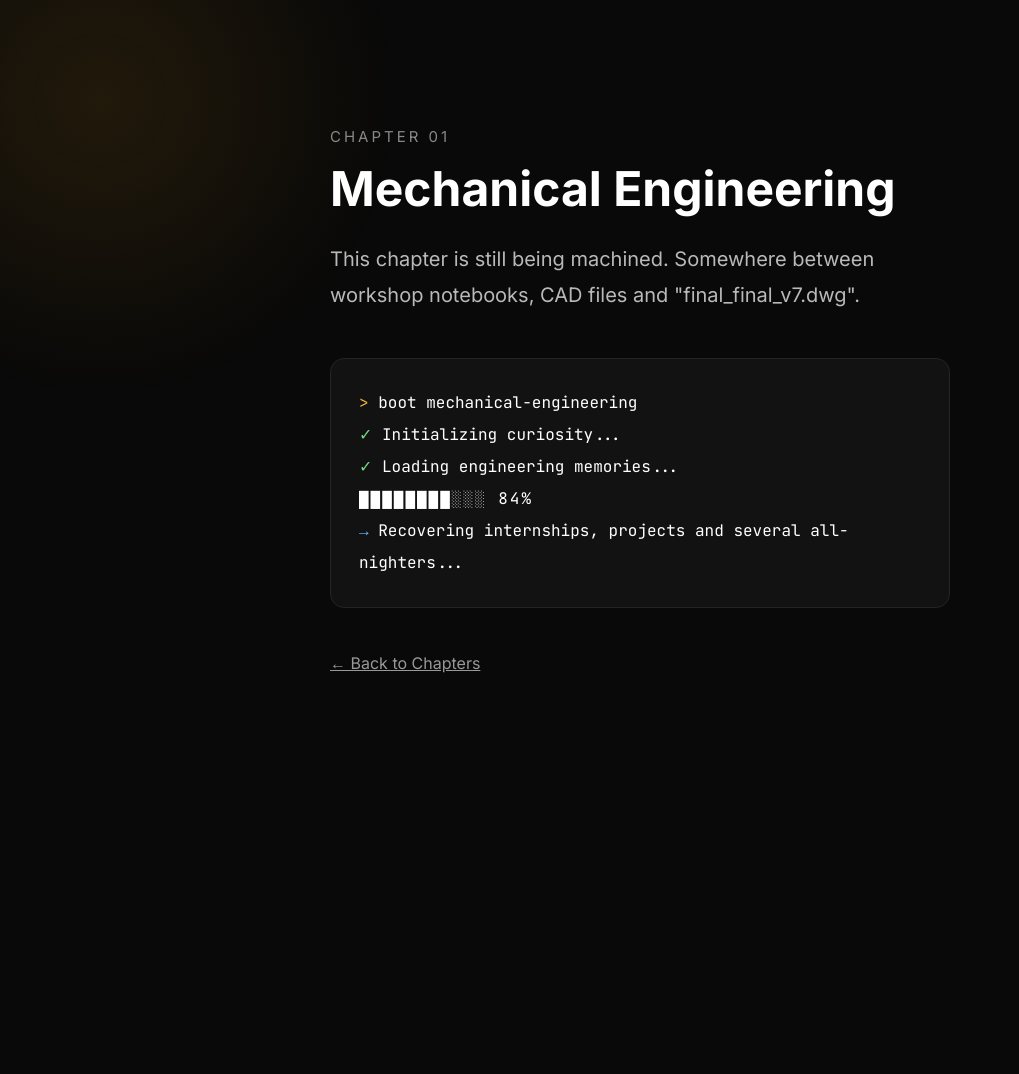
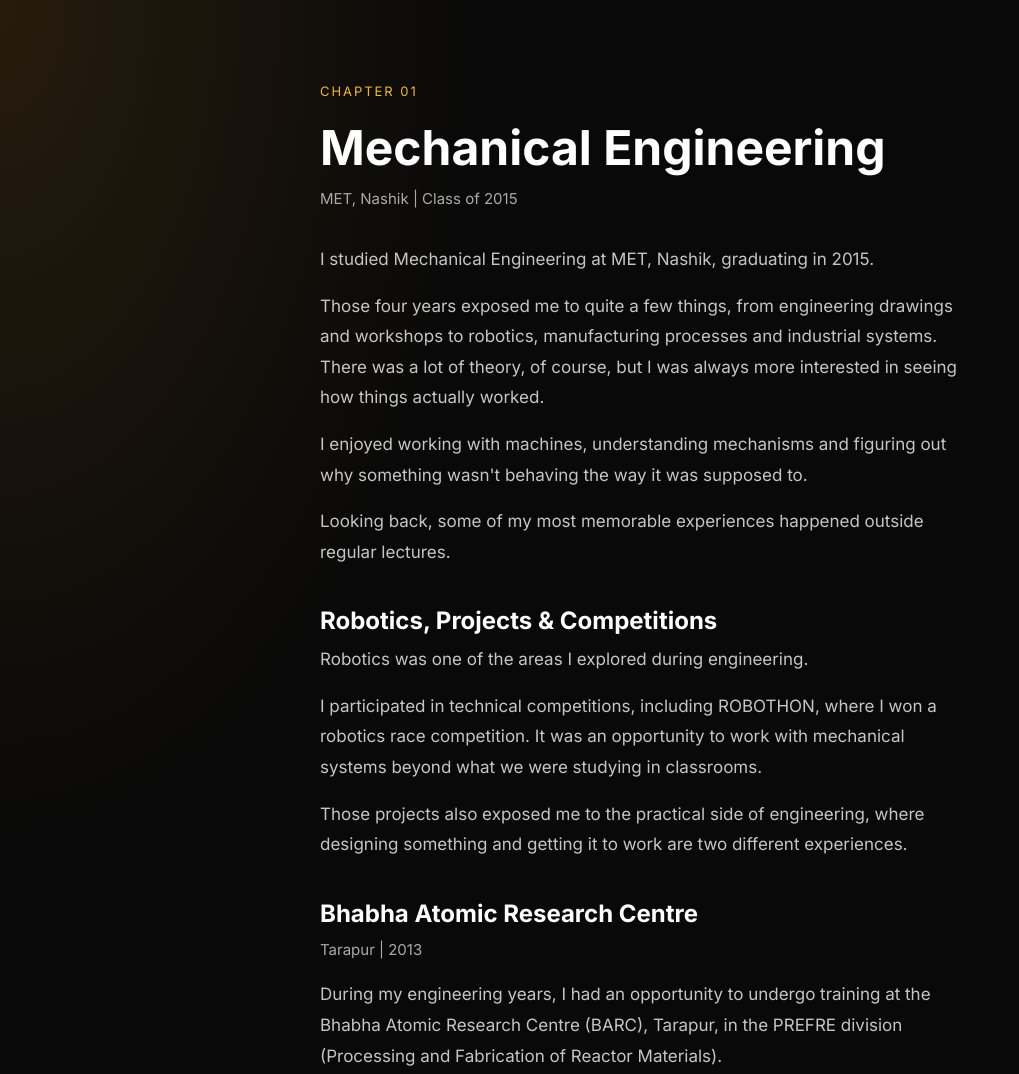
Before and after one commit to raulchinmay/chinmayraul, a plain HTML site: page chapters/mechanical.html in a window 1280 px wide. Shown: the top 1074 px of the page, without its empty margins (0-1019 px from the left). Before the commit the page ends 800 px from the top, so only its background shows below. Drawn offline with Linux system fonts and the light colour scheme.

Commit message:
Publish Mechanical Engineering chapter
Updated the HTML structure and styles for the Mechanical Engineering chapter. Enhanced layout and readability with new sections and improved styling.

```diff
--- a/chapters/mechanical.html
+++ b/chapters/mechanical.html
@@ -1,243 +1,107 @@
 <!DOCTYPE html>
 <html lang="en">
-
 <head>
-
     <meta charset="UTF-8">
     <meta name="viewport" content="width=device-width, initial-scale=1.0">
-
     <title>Mechanical Engineering | Chinmay Raul</title>
-
     <link rel="preconnect" href="https://fonts.googleapis.com">
     <link rel="preconnect" href="https://fonts.gstatic.com" crossorigin>
+    <link href="https://fonts.googleapis.com/css2?family=Inter:wght@400;600;700;800&amp;display=swap" rel="stylesheet">
+    <style>
+        * { box-sizing: border-box; }
+        body {
+            margin: 0;
+            background: radial-gradient(ellipse at top left, #261c0d, transparent 30rem), #090909;
+            color: #c5c5c5;
+            font: 400 1.0625rem/1.8 Inter, sans-serif;
+        }
+        main {
+            max-width: 46rem;
+            margin: 0 auto;
+            padding: clamp(2rem, 7vw, 5rem) clamp(1.25rem, 5vw, 3rem);
+        }
+        header { margin-bottom: 2rem; }
+        h1, h2 { color: #fff; line-height: 1.2; }
+        h1 { margin: .5rem 0; font-size: clamp(2rem, 6vw, 3rem); }
+        h2 { margin: 0 0 .5rem; font-size: clamp(1.25rem, 4vw, 1.5rem); }
+        p { margin: 0 0 1rem; }
+        section { margin-top: 2.5rem; }
+        .chapter-label {
+            color: #f0b63c;
+            font-size: .8125rem;
+            letter-spacing: .15em;
+            text-transform: uppercase;
+        }
+        .metadata { color: #aaa; font-size: .9375rem; }
+        nav {
+            display: flex;
+            flex-wrap: wrap;
+            justify-content: space-between;
+            gap: 1rem;
+            margin-top: 3rem;
+            padding-top: 1.5rem;
+            border-top: 1px solid #333;
+        }
+        a { color: #eee; text-underline-offset: .25em; }
+        a:hover, a:focus-visible { color: #f0b63c; }
+    </style>
+</head>
+<body>
+    <main>
+        <article>
+            <header>
+                <p class="chapter-label">Chapter 01</p>
+                <h1>Mechanical Engineering</h1>
+                <p class="metadata">MET, Nashik | Class of 2015</p>
+            </header>
 
-<link href="https://fonts.googleapis.com/css2?family=Inter:wght@300;400;500;600;700;800&family=JetBrains+Mono:wght@400;600&display=swap" rel="stylesheet">
+            <p>I studied Mechanical Engineering at MET, Nashik, graduating in 2015.</p>
+            <p>Those four years exposed me to quite a few things, from engineering drawings and workshops to robotics, manufacturing processes and industrial systems. There was a lot of theory, of course, but I was always more interested in seeing how things actually worked.</p>
+            <p>I enjoyed working with machines, understanding mechanisms and figuring out why something wasn't behaving the way it was supposed to.</p>
+            <p>Looking back, some of my most memorable experiences happened outside regular lectures.</p>
 
-<style>
+            <section>
+                <h2>Robotics, Projects &amp; Competitions</h2>
+                <p>Robotics was one of the areas I explored during engineering.</p>
+                <p>I participated in technical competitions, including ROBOTHON, where I won a robotics race competition. It was an opportunity to work with mechanical systems beyond what we were studying in classrooms.</p>
+                <p>Those projects also exposed me to the practical side of engineering, where designing something and getting it to work are two different experiences.</p>
+            </section>
 
-*{
-    margin:0;
-    padding:0;
-    box-sizing:border-box;
-}
+            <section>
+                <h2>Bhabha Atomic Research Centre</h2>
+                <p class="metadata">Tarapur | 2013</p>
+                <p>During my engineering years, I had an opportunity to undergo training at the Bhabha Atomic Research Centre (BARC), Tarapur, in the PREFRE division (Processing and Fabrication of Reactor Materials).</p>
+                <p>My work involved studying industrial utility systems, particularly boilers and cooling systems, and understanding their operating principles and efficiency.</p>
+                <p>It was an early exposure to engineering at an industrial scale, where equipment reliability, operating conditions and processes had practical significance.</p>
+            </section>
 
-body{
+            <section>
+                <h2>Bosch India</h2>
+                <p class="metadata">Nashik | 2014-2015</p>
+                <p>I subsequently completed my engineering training at Bosch, Nashik.</p>
+                <p>My work involved studying industrial utility systems, including boilers, chillers and cooling systems, assessing their efficiency and preparing technical reports.</p>
+                <p>It gave me further exposure to how engineering systems operate within a large manufacturing environment.</p>
+            </section>
 
-    background:#090909;
-    color:#ffffff;
+            <section>
+                <h2>Beyond Academics</h2>
+                <p>College wasn't entirely about engineering.</p>
+                <p>I was also involved in technical events, quizzes and sports. Those experiences were another part of my time at MET, alongside the practical work and academic requirements.</p>
+            </section>
 
-    font-family:Inter,sans-serif;
+            <section>
+                <h2>Moving Into Manufacturing</h2>
+                <p>I graduated in 2015 and began my professional career in manufacturing.</p>
+                <p>My first role was at Bharat Flooring &amp; Tiles, where I became involved in production processes, quality systems and operational improvements.</p>
+                <p>The transition from studying manufacturing to working in an actual production environment gave me a much closer view of what happens on a factory floor.</p>
+                <p>That became the next chapter of my career.</p>
+            </section>
+        </article>
 
-    display:flex;
-    justify-content:center;
-    align-items:center;
-
-    min-height:100vh;
-
-    overflow:hidden;
-
-}
-
-body::before{
-
-    content:"";
-
-    position:fixed;
-
-    width:600px;
-    height:600px;
-
-    left:-200px;
-    top:-200px;
-
-    background:radial-gradient(circle,#b67b1525 0%,transparent 70%);
-
-}
-
-.container{
-
-    width:100%;
-    max-width:620px;
-
-    position:relative;
-    z-index:5;
-
-}
-
-.small{
-
-    color:#888;
-
-    font-size:15px;
-
-    letter-spacing:3px;
-
-    text-transform:uppercase;
-
-}
-
-h1{
-
-    margin-top:15px;
-
-    font-size:48px;
-
-    line-height:1.15;
-
-}
-
-.description{
-
-    margin-top:25px;
-
-    color:#b9b9b9;
-
-    font-size:20px;
-
-    line-height:1.8;
-
-}
-
-.terminal{
-
-    margin-top:45px;
-
-    background:#121212;
-
-    border:1px solid #242424;
-
-    border-radius:14px;
-
-    padding:28px;
-
-    font-family:"JetBrains Mono", monospace;
-
-    font-size:16px;
-
-    line-height:2;
-
-}
-
-.yellow{
-
-    color:#f0b63c;
-
-}
-
-.green{
-
-    color:#72db7d;
-
-}
-
-.blue{
-
-    color:#63b6ff;
-
-}
-
-.progress{
-
-    color:white;
-
-    letter-spacing:2px;
-
-}
-
-.back{
-
-    display:inline-block;
-
-    margin-top:45px;
-
-    color:#999;
-
-    transition:.3s;
-
-}
-
-.back:hover{
-
-    color:white;
-
-}
-
-</style>
-
-</head>
-
-<body>
-
-<div class="container">
-
-<div class="small">
-
-CHAPTER 01
-
-</div>
-
-<h1>
-
-Mechanical Engineering
-
-</h1>
-
-<p class="description">
-
-This chapter is still being machined.
-
-Somewhere between workshop notebooks, CAD files and "final_final_v7.dwg".
-
-</p>
-
-<div class="terminal">
-
-<div>
-
-<span class="yellow">></span>
-
-boot mechanical-engineering
-
-</div>
-
-<div>
-
-<span class="green">✓</span>
-
-Initializing curiosity...
-
-</div>
-
-<div>
-
-<span class="green">✓</span>
-
-Loading engineering memories...
-
-</div>
-
-<div class="progress">
-
-████████░░░ 84%
-
-</div>
-
-<div>
-
-<span class="blue">→</span>
-
-Recovering internships, projects and several all-nighters...
-
-</div>
- </div>
-
-    <a href="../index.html#chapters" class="back">
-
-        ← Back to Chapters
-
-    </a>
-
-</div>
+        <nav aria-label="Chapter navigation">
+            <a href="../index.html#chapters">Back to Chapters</a>
+            <a href="factory-floors.html">Next chapter: Factory Floors</a>
+        </nav>
+    </main>
 </body>
-
 </html>
```
Lines whose indentation alone changed are shown as unchanged.
